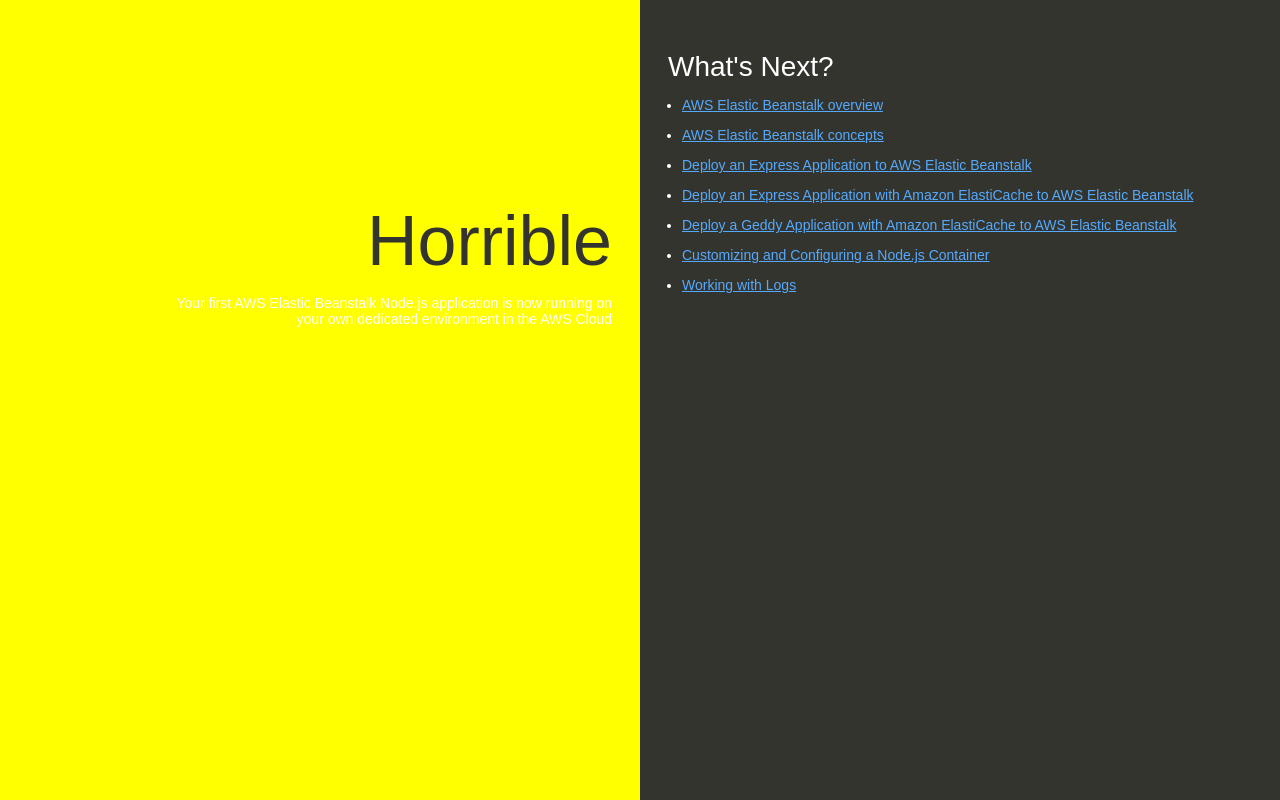
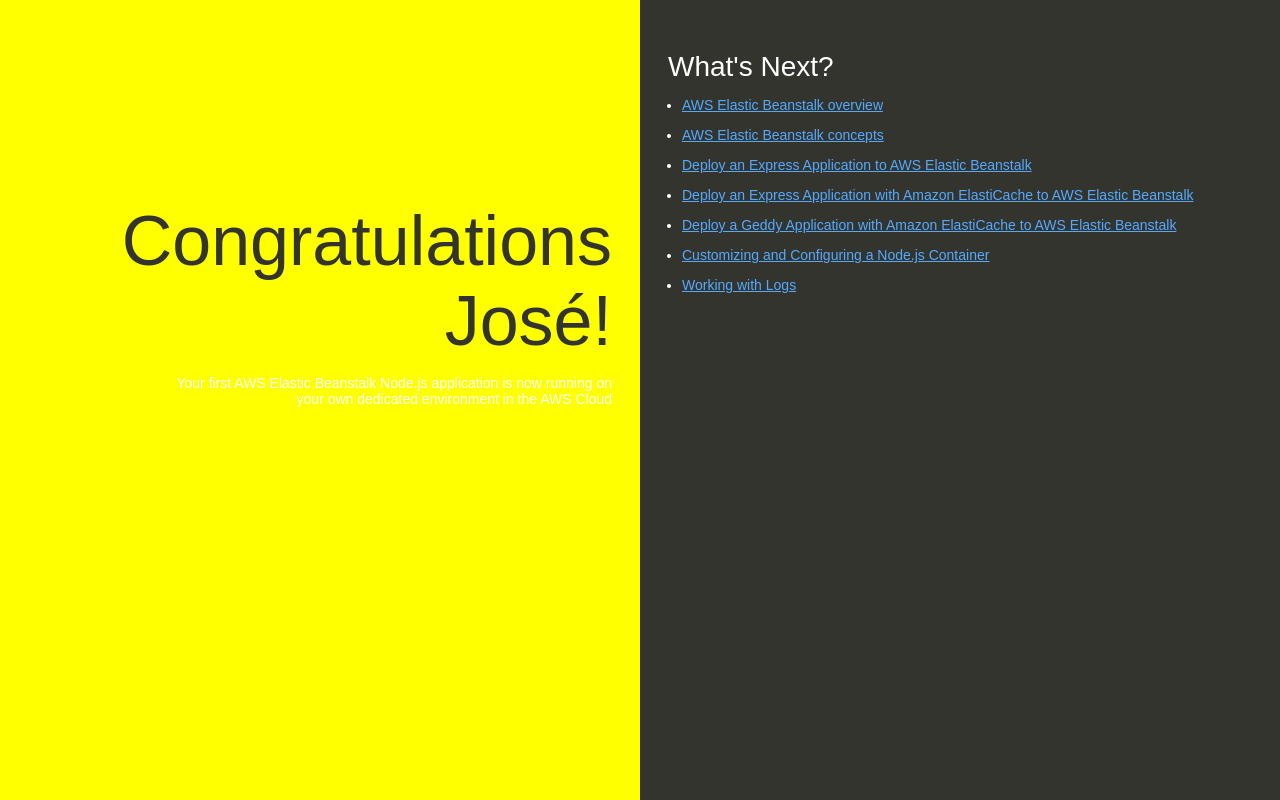
Before and after one commit to josemnr/Cloud-Practica-7, a website: page index.html in a window 1280 px wide. Drawn offline with Linux system fonts and the light colour scheme.

Commit message:
fixed the congratulations text

```diff
--- a/index.html
+++ b/index.html
@@ -74,7 +74,7 @@
   </head>
   <body>
     <div class="textColumn">
-      <h1>Horrible</h1>
+      <h1>Congratulations José!</h1>
       <p>Your first AWS Elastic Beanstalk Node.js application is now running on your own dedicated environment in the AWS Cloud</p>
     </div>
     <div class="linksColumn">
```
